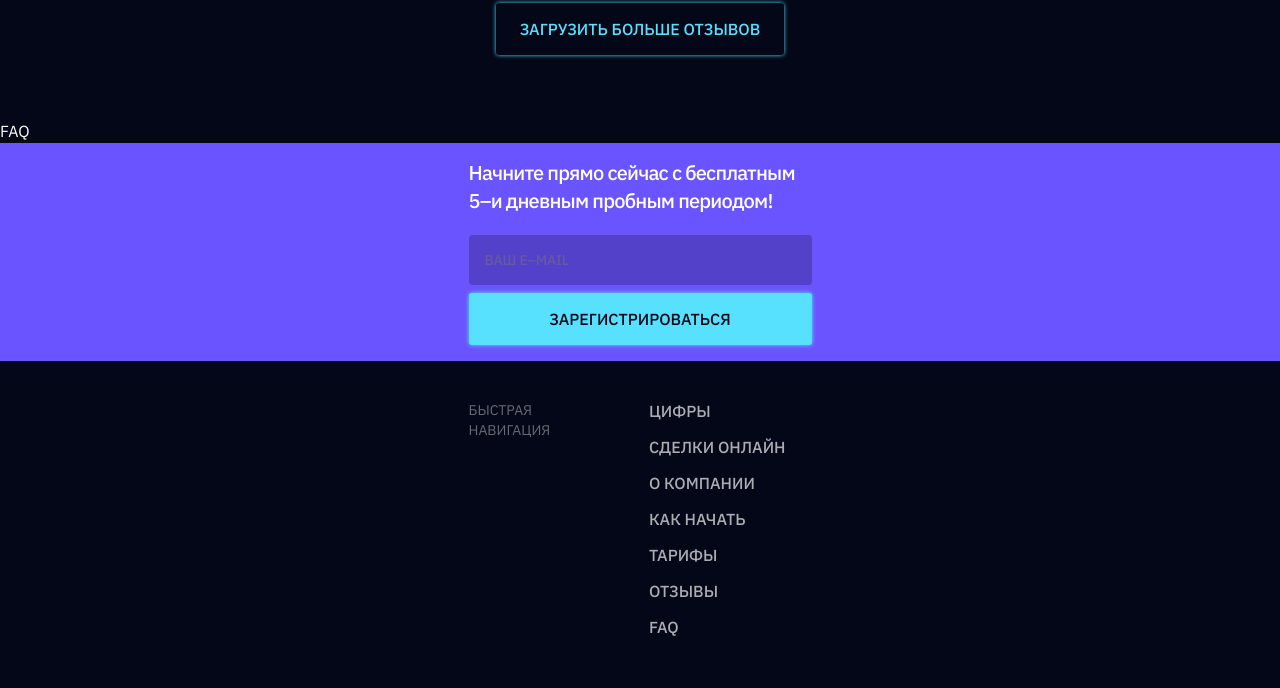
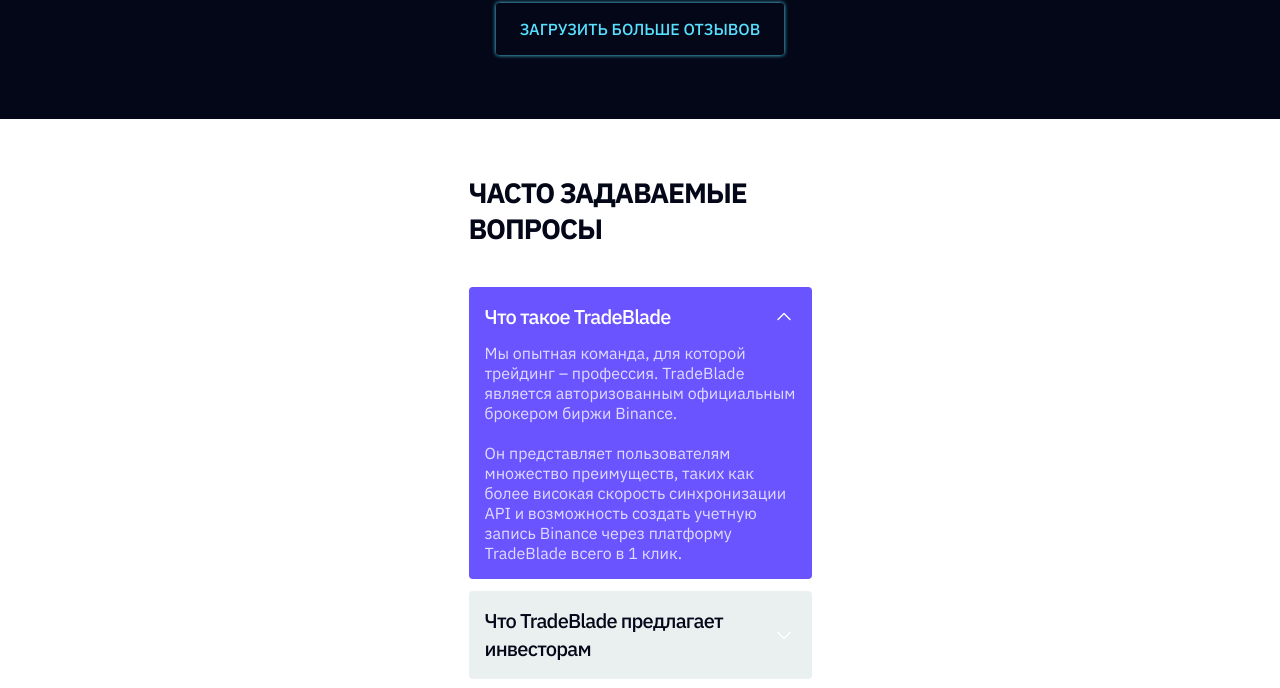
Before and after one commit to Aleksandr2905/tm-test-task, a website built with Vite: page src/index.html in a window 1280 px wide. Shown: the part 4545-5233 px from the top of the page. Built offline with nearby package versions, Linux system fonts and the light colour scheme.

Commit message:
added section faq

```diff
--- a/src/css/base.css
+++ b/src/css/base.css
@@ -11,6 +11,7 @@
   --input-bg-color: #201a4f;
   --input-bg-30-color: rgba(32, 26, 79, 0.3);
   --bg-card-reviews-color: rgba(234, 239, 240, 0.2);
+  --bg-accordion-color: #eaeff0;
 }
 
 body {
--- a/src/css/faq.css
+++ b/src/css/faq.css
@@ -1 +1,86 @@
-/** */
+.faq__container {
+  display: flex;
+  flex-direction: column;
+  gap: 40px;
+  padding-top: 56px;
+  padding-bottom: 54px;
+}
+
+.faq__accordion {
+  display: flex;
+  flex-direction: column;
+  gap: 12px;
+  color: var(--bg-main-color);
+}
+
+.faq__accordion-item {
+  padding: 16px;
+  border-radius: 4px;
+  overflow: hidden;
+  cursor: pointer;
+  background-color: var(--bg-accordion-color);
+}
+
+.faq__accordion-item.active {
+  background-color: var(--accent-color);
+  color: var(--text-main-color);
+}
+
+.faq__accordion-header {
+  display: flex;
+  justify-content: space-between;
+  align-items: center;
+  font-size: 20px;
+  font-weight: 500;
+  width: 100%;
+  line-height: 1.4;
+  letter-spacing: -0.8px;
+}
+
+.faq__accordion-item.active .faq__accordion-header {
+  color: white;
+}
+
+.faq__accordion-content {
+  max-height: 0;
+  overflow: hidden;
+  transition: max-height 0.3s ease, padding 0.3s ease;
+  font-size: 16px;
+  font-style: normal;
+  font-weight: 400;
+  line-height: 20px;
+  opacity: 0.8;
+  padding-top: 0;
+}
+
+.faq__accordion-item.active .faq__accordion-content {
+  max-height: fit-content;
+  padding-top: 12px;
+}
+
+.faq__chevron {
+  width: 24px;
+  height: 24px;
+  transform: rotate(180deg);
+  transition: transform 0.3s ease;
+}
+
+.faq__accordion-item.active .faq__chevron {
+  transform: rotate(0deg);
+}
+
+@media only screen and (min-width: 1440px) {
+  .faq__container {
+    max-width: 846px;
+    gap: 64px;
+    padding: 96px 0;
+  }
+
+  .faq__accordion-header {
+    font-size: 24px;
+    font-weight: 500;
+    width: 100%;
+    line-height: 1.33;
+    letter-spacing: -0.96px;
+  }
+}
--- a/src/css/style.css
+++ b/src/css/style.css
@@ -14,6 +14,7 @@
 @import url('./start-using.css');
 @import url('./tariffs.css');
 @import url('./reviews.css');
+@import url('./faq.css');
 @import url('./contact.css');
 @import url('./footer.css');
 @import url('./mobile-menu.css');
--- /dev/null
+++ b/src/js/accordion.js
@@ -0,0 +1,17 @@
+document.addEventListener('DOMContentLoaded', function () {
+  const accordionItems = document.querySelectorAll('.faq__accordion-item');
+
+  accordionItems.forEach(item => {
+    item.addEventListener('click', () => {
+      const isActive = item.classList.contains('active');
+
+      accordionItems.forEach(otherItem => {
+        otherItem.classList.remove('active');
+      });
+
+      if (!isActive) {
+        item.classList.add('active');
+      }
+    });
+  });
+});
--- a/src/main.js
+++ b/src/main.js
@@ -1,2 +1,3 @@
 import './js/mobile-menu';
 import './js/animate';
+import './js/accordion';
--- a/src/partials/faq.html
+++ b/src/partials/faq.html
@@ -1 +1,69 @@
-<section><div>FAQ</div></section>
+<section class="bg-white">
+  <div class="container faq__container">
+    <h2 class="title-section animate-element" data-animation="fade-up">
+      часто задаваемые вопросы
+    </h2>
+
+    <ul class="faq__accordion">
+      <li
+        class="faq__accordion-item active animate-element"
+        data-animation="fade-up"
+        data-delay="200"
+      >
+        <div class="faq__accordion-header">
+          <h3>Что такое TradeBlade</h3>
+          <span class="faq__chevron"
+            ><svg width="24" height="24">
+              <use href="./img/sprite.svg#chevron" /></svg
+          ></span>
+        </div>
+        <p class="faq__accordion-content">
+          Мы опытная команда, для которой трейдинг – профессия. TradeBlade
+          является авторизованным официальным брокером биржи Binance.<br /><br />
+          Он представляет пользователям множество преимуществ, таких как более
+          високая скорость синхронизации API и возможность создать учетную
+          запись Binance через платформу TradeBlade всего в 1 клик.
+        </p>
+      </li>
+
+      <li
+        class="faq__accordion-item animate-element"
+        data-animation="fade-up"
+        data-delay="300"
+      >
+        <div class="faq__accordion-header">
+          <h3>Что TradeBlade предлагает инвесторам</h3>
+          <span class="faq__chevron"
+            ><svg width="24" height="24">
+              <use href="./img/sprite.svg#chevron" /></svg
+          ></span>
+        </div>
+        <p class="faq__accordion-content">
+          TradeBlade предлагает инвесторам широкий спектр инструментов для
+          торговли, включая быстрый доступ к рынку, профессиональные графики и
+          аналитику, а также персональную поддержку.
+        </p>
+      </li>
+
+      <li
+        class="faq__accordion-item animate-element"
+        data-animation="fade-up"
+        data-delay="400"
+      >
+        <div class="faq__accordion-header">
+          <h3>Должен ли я перевести свои средства на TradeBlade</h3>
+          <span class="faq__chevron"
+            ><svg width="24" height="24">
+              <use href="./img/sprite.svg#chevron" /></svg
+          ></span>
+        </div>
+        <p class="faq__accordion-content">
+          Перевод средств на TradeBlade является добровольным решением.
+          Платформа обеспечивает безопасность ваших средств и предлагает
+          дополнительные преимущества для трейдинга, но окончательное решение
+          остается за вами.
+        </p>
+      </li>
+    </ul>
+  </div>
+</section>
```
